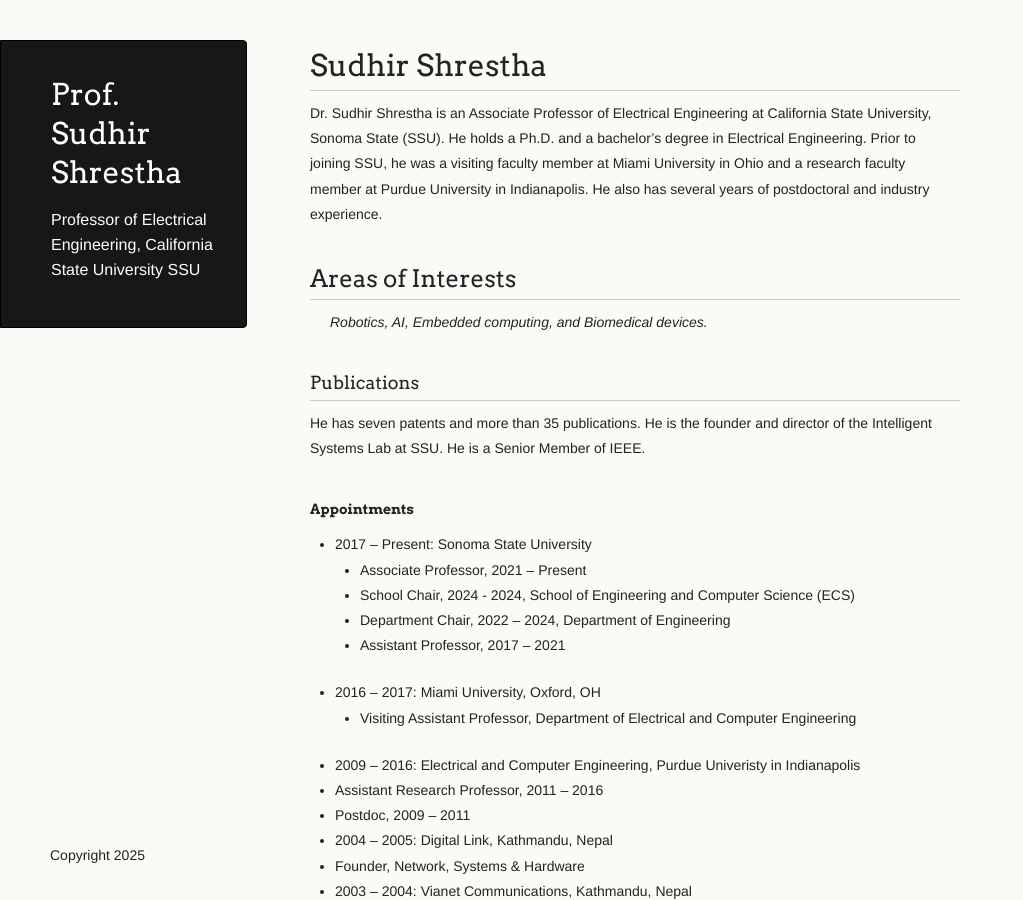
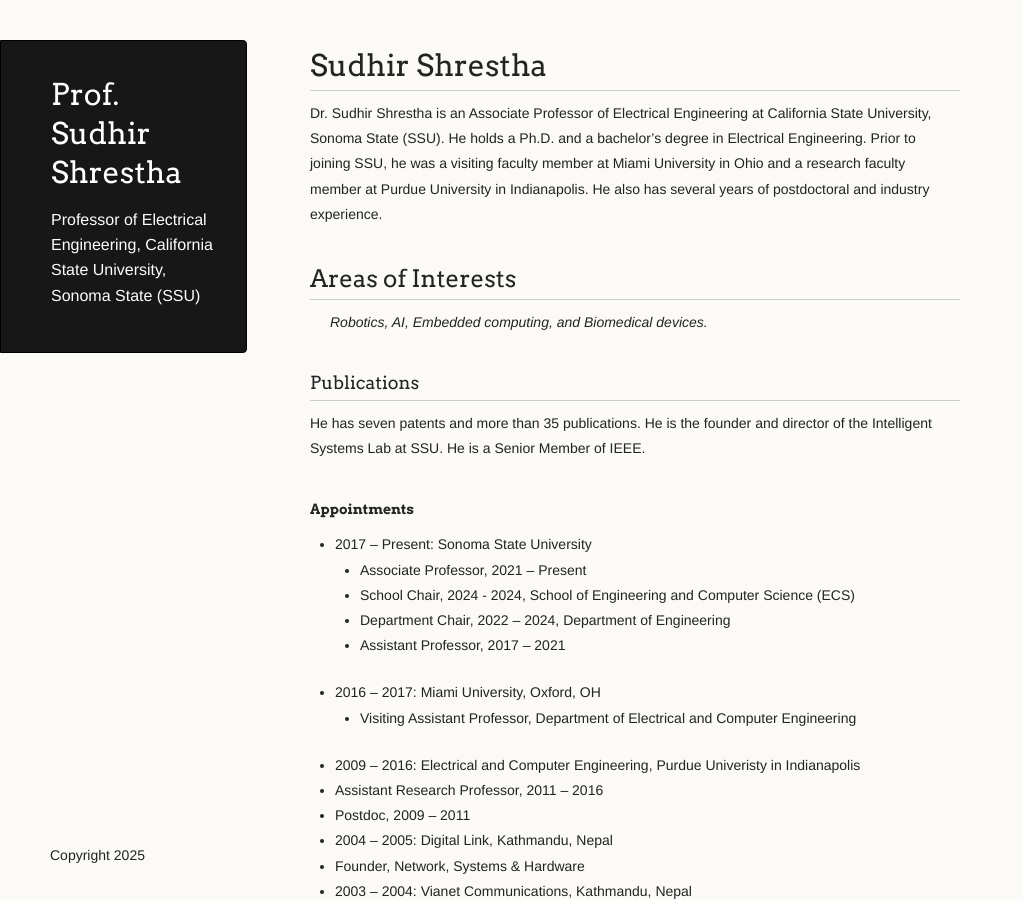
Before and after one commit to profshrestha/profshrestha.github.io, a Jekyll site: the page built from index.md, in a window 1280 px wide and 900 px high. Shown: the whole window, without its empty margins (0-1023 px from the left). Built offline with Jekyll 4.4.1, drawn with Linux system fonts in a browser that asks for light colours.

Commit message:
Update _config.yml

```diff
--- a/_config.yml
+++ b/_config.yml
@@ -1,5 +1,5 @@
 title: Prof. Sudhir Shrestha
-description: Professor of Electrical Engineering, California State University SSU
+description: Professor of Electrical Engineering, California State University, Sonoma State (SSU)
 show_downloads: false
 google_analytics: false
 theme: jekyll-theme-dinky
```
